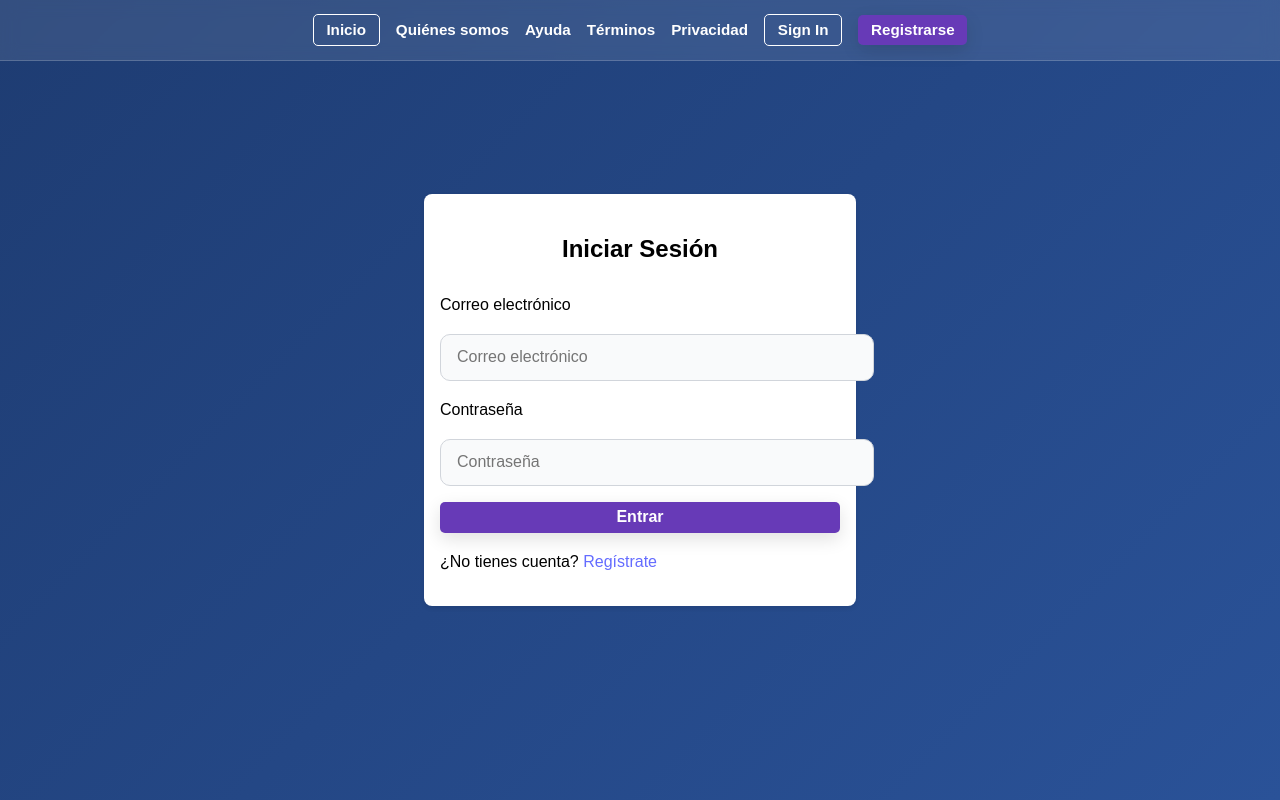
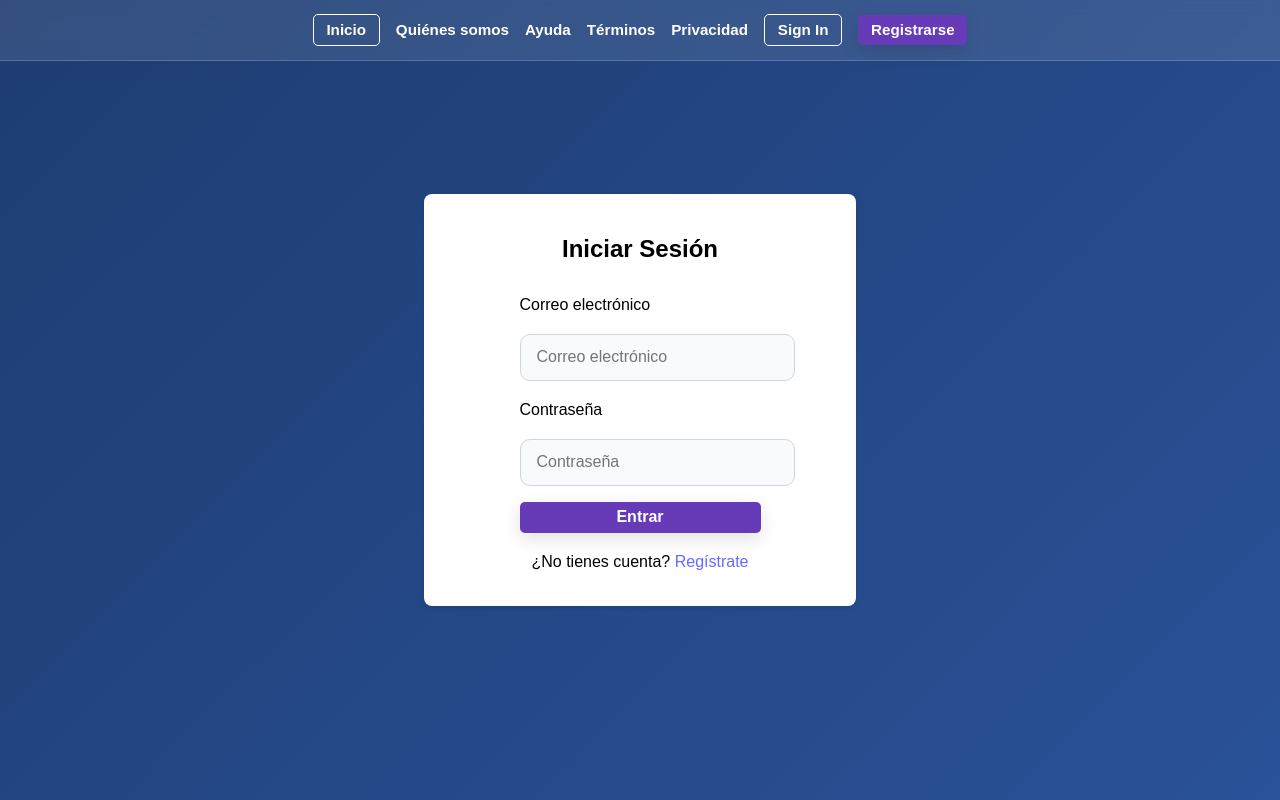
Before and after one commit to HillaryMalespin/Proyecto_Dise-o_Web, a React (Vite) app: page /login in a window 1280 px wide. Built offline with nearby package versions, Linux system fonts and the light colour scheme.

Commit message:
Login update

```diff
--- a/src/pages/Login.jsx
+++ b/src/pages/Login.jsx
@@ -1,6 +1,6 @@
 import React from "react";
 import "../styles/login.css"; // importa solo lo específico de login
-import "../styles/override.css"; // estilos globales (centrado, card, botón, etc.)
+//import "../styles/override.css"; // estilos globales (centrado, card, botón, etc.)
 
 export default function Login() {
   return (
--- a/src/styles/login.css
+++ b/src/styles/login.css
@@ -16,6 +16,10 @@
   padding: 2rem;
   border-radius: 12px;
   box-shadow: 0 4px 10px rgba(0,0,0,0.1);
+  display: flex;
+  flex-direction: column;
+  align-items: center;
+  justify-content: center;
 }
 
 .login-title {
@@ -34,6 +38,14 @@
   text-align: center;
 }
 
+.login-bg {
+  min-height: 100vh;
+  background: linear-gradient(to right, #002855, #0056b3);
+  display: flex;
+  align-items: center;
+  justify-content: center;
+}
+
 /* Tablet */
 @media (min-width: 768px) {
   .login-card {
```
